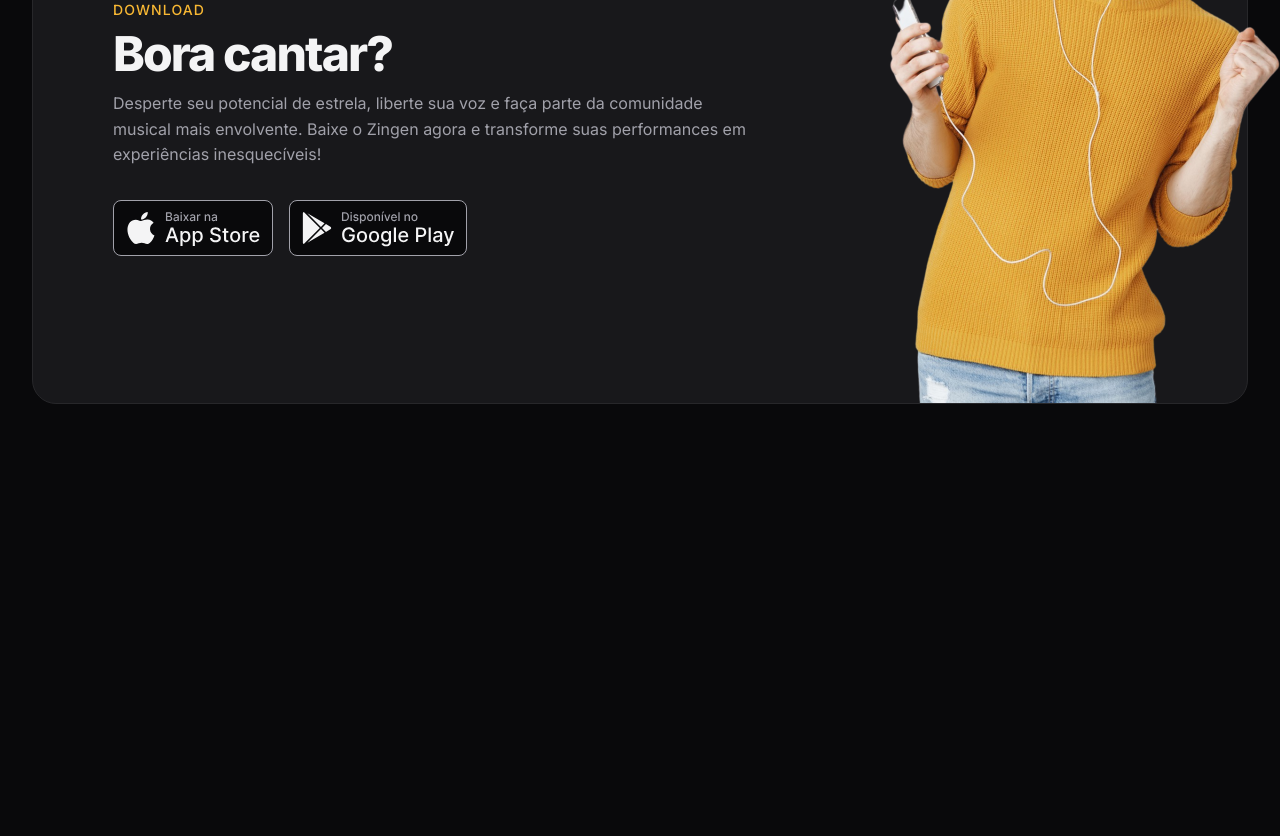
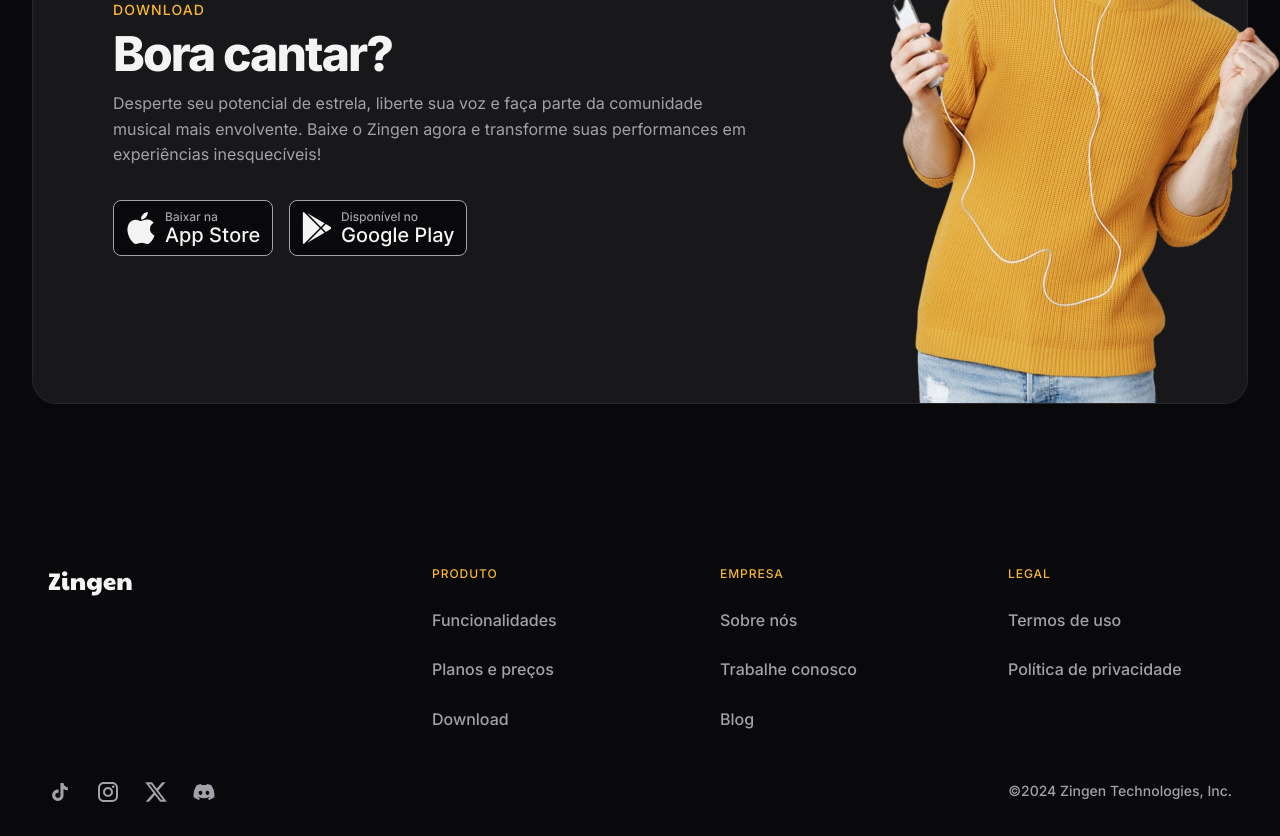
Before and after one commit to diegoveigass/projeto-zingen, a plain HTML site: page index.html in a window 1280 px wide. Shown: the part 3669-4505 px from the top of the page. Before the commit the page ends 4153 px from the top, so only its background shows below. Drawn offline with Linux system fonts and the light colour scheme.

Commit message:
Footer section

```diff
--- a/index.html
+++ b/index.html
@@ -184,5 +184,58 @@
       </div>
     </div>
   </section>
+
+  <footer>
+    <div class="container py-xl grid">
+      <section class="grid top">
+        <img src="assets/logo.svg" alt="">
+
+        <nav class="even-columns">
+          <ul role="list" class="grid gap-1.5">
+            <li class="title">Produto</li>
+            <li>
+              <a href="#features">Funcionalidades</a>
+            </li>
+            <li>
+              <a href="#pricing">Planos e preços</a>
+            </li>
+            <li>
+              <a href="#download">Download</a>
+            </li>
+          </ul>
+          <ul role="list" class="grid gap-1.5">
+            <li class="title">Empresa</li>
+            <li>
+              <a href="#about">Sobre nós</a>
+            </li>
+            <li>
+              <a href="#">Trabalhe conosco</a>
+            </li>
+            <li>
+              <a href="#">Blog</a>
+            </li>
+          </ul>
+          <ul role="list" class="grid gap-1.5">
+            <li class="title">Legal</li>
+            <li>
+              <a href="#about">Termos de uso</a>
+            </li>
+            <li>
+              <a href="#">Política de privacidade</a>
+            </li>
+          </ul>
+        </nav>
+      </section>
+      <section class="bottom flex gap-1.5">
+        <div class="flex gap-1.5">
+          <a href="#" class="social" aria-label="tiktok"></a>
+          <a href="#" class="social" aria-label="instagram"></a>
+          <a href="#" class="social" aria-label="twitter"></a>
+          <a href="#" class="social" aria-label="discord"></a>
+        </div>
+        <span class="copy">©2024 Zingen Technologies, Inc.</span>
+      </section>
+    </div>
+  </footer>
 </body>
 </html>
--- a/styles/download.css
+++ b/styles/download.css
@@ -20,7 +20,7 @@
     .card {
       padding: 8.75rem 5rem;
 
-      & >div:nth-child(1) {
+      & > div:nth-child(1) {
         max-width: 40rem;
       }
 
--- /dev/null
+++ b/styles/footer.css
@@ -0,0 +1,57 @@
+footer {
+  color: var(--text-color-secondary);
+  font-weight: var(--fw-md);
+
+  padding-inline: 3rem;
+
+  & .container,
+  & .top {
+    gap: 3rem;
+  }
+
+  & nav.even-columns {
+    gap: 4rem;
+  }
+
+  & .top ul {
+    align-content: start;
+  }
+
+  & .bottom {
+    flex-wrap: wrap;
+
+    & > div {
+      margin-right: auto;
+    }
+
+    & span {
+      font-size: .875rem;
+    }
+  }
+
+  & .title {
+    font-size: 0.75rem;
+    letter-spacing: 0.08em;
+    text-transform: uppercase;
+    color: var(--brand-color-primary);
+  }
+
+  @media (width >= 80em) {
+    .container {
+      padding-inline: 0;
+      padding-bottom: 2rem;
+    }
+
+    & .top {
+      grid-template-columns: auto 1fr;
+
+      & nav {
+        margin-left: auto;
+
+        & ul {
+          width: 14rem;
+        }
+      }
+    }
+  }
+}
--- a/styles/global.css
+++ b/styles/global.css
@@ -49,6 +49,8 @@
   color: var(--text-color-primary);
 
   overflow-x: hidden;
+
+  scroll-behavior: smooth;
 }
 
 body {
--- a/styles/index.css
+++ b/styles/index.css
@@ -9,4 +9,5 @@
 @import url(cards.css);
 @import url(pricing.css);
 @import url(download.css);
+@import url(footer.css);
 @import url(features.css) (width >= 80rem);
```
